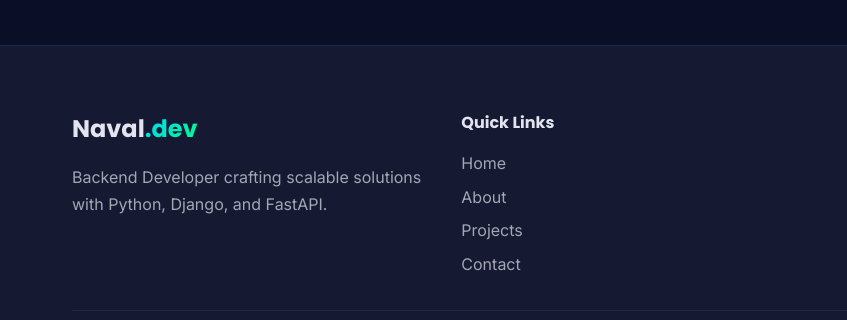
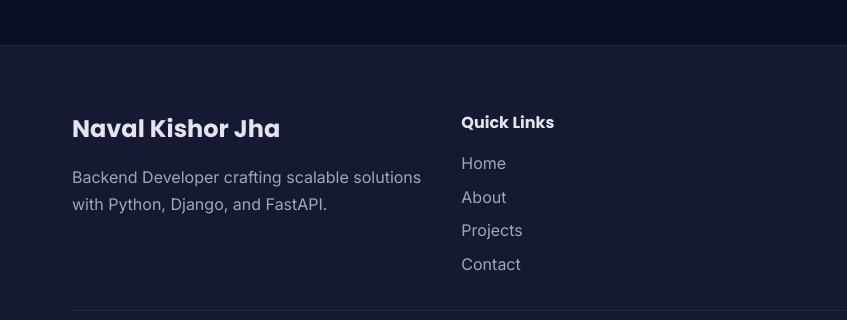
Before and after one commit to naval-1647/Portfolio, a plain HTML site: page index.html in a window 1280 px wide. Shown: the part 7095-7415 px from the top of the page, 0-847 px from the left. Drawn offline with Linux system fonts and the light colour scheme.

Commit message:
Update index.html

```diff
--- a/index.html
+++ b/index.html
@@ -504,7 +504,7 @@
         <div class="container">
             <div class="footer-content">
                 <div class="footer-section">
-                    <h3 class="footer-logo">Naval<span>.dev</span></h3>
+                    <h3 class="footer-logo">Naval Kishor Jha</h3>
                     <p>Backend Developer crafting scalable solutions with Python, Django, and FastAPI.</p>
                 </div>
 
```
